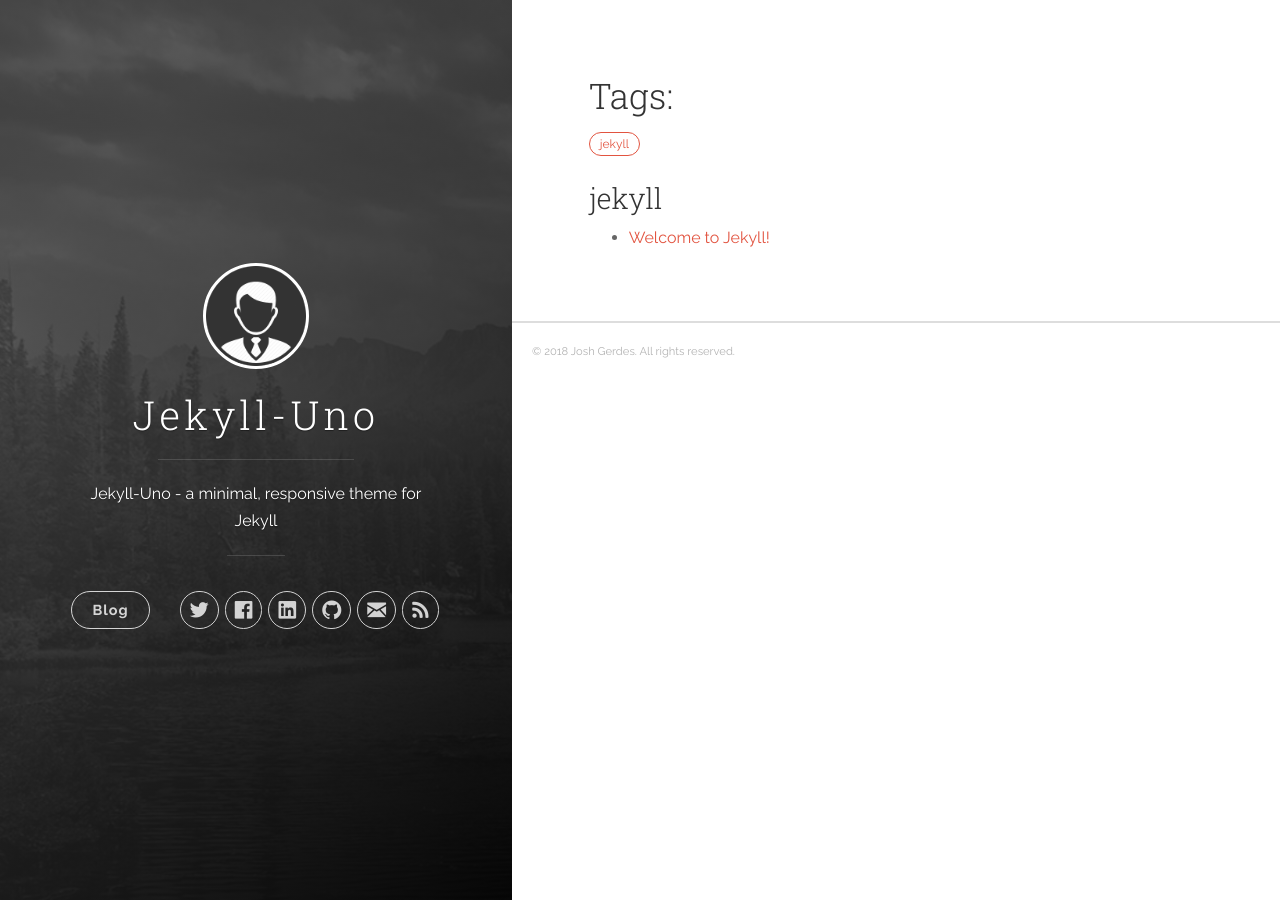
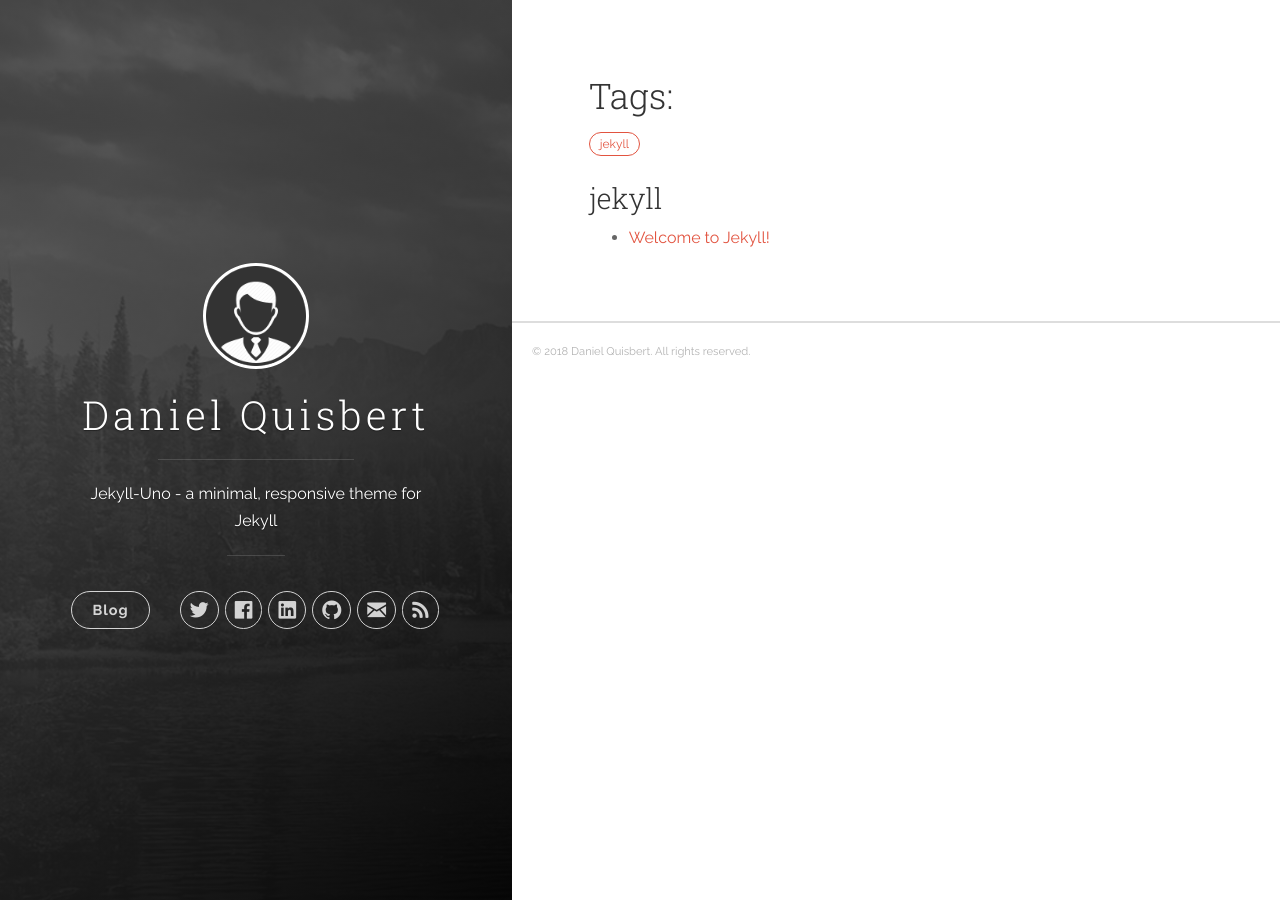
Before and after one commit to danielquisbert/danielquisbert.github.io, a Jekyll site: the page built from tags.md, in a window 1280 px wide. Built offline with Jekyll 4.4.1, drawn with Linux system fonts in a browser that asks for light colours.

Commit message:
update config

```diff
--- a/_config.yml
+++ b/_config.yml
@@ -1,18 +1,18 @@
 theme: jekyll-theme-minimal# Site settings
-title: Jekyll-Uno
+title: Daniel Quisbert
 description: 'Jekyll-Uno - a minimal, responsive theme for Jekyll'
-url: 'http://joshgerdes.com/jekyll-uno'
-baseurl: '/jekyll-uno'
+url: 'http://danielquisbert.github.io'
+baseurl: '/'
 # google_analytics: 'UA-XXXXXX-X'
 # disqus_shortname: 'your-disqus-name'
 
 author:
-  name: 'Josh Gerdes'
-  email: josh@joshgerdes.com
-  twitter_username: joshgerdes
-  facebook_username: joshgerdes
-  github_username:  joshgerdes
-  linkedin_username:  joshgerdes
+  name: 'Daniel Quisbert'
+  email: dquisbert@ge0tic.net
+  twitter_username: danielquisbertc
+  facebook_username: daniel.quisbert
+  github_username:  danielquibert
+  linkedin_username:  danielquisbert
 
 defaults:
   -
```
